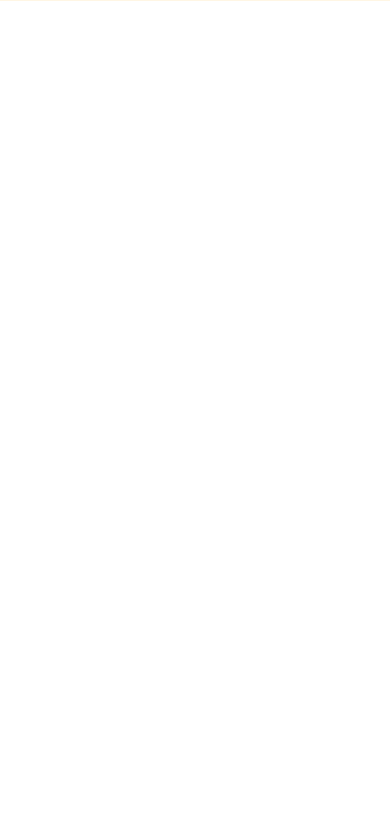
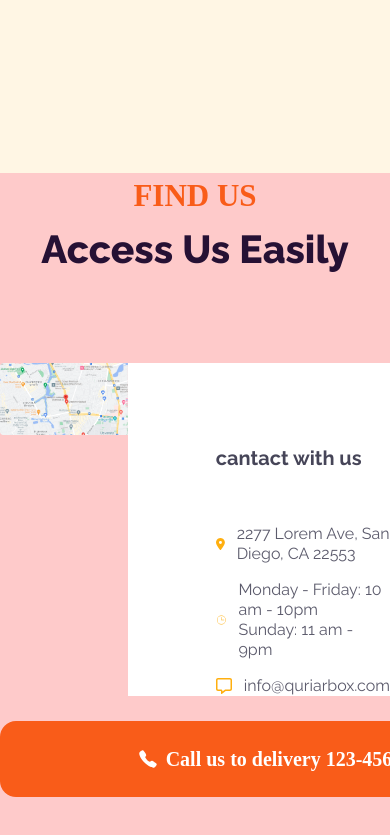
Before and after one commit to mahmudashif/Quriar, a React (Vite) app: page / in a window 390 px wide. Shown: the part 4033-4868 px from the top of the page. Before the commit the page ends 4034 px from the top, so only its background shows below. Built offline with nearby package versions, Linux system fonts and the light colour scheme.

Commit message:
find us page ready without responsive

```diff
--- a/src/App.jsx
+++ b/src/App.jsx
@@ -1,4 +1,5 @@
 import Banner from "./Banner/Banner"
+import FindUs from "./FindUs/FindUs"
 import Form from "./Form/Form"
 import Navbar from "./Navbar/Navbar"
 import Services from "./Services/Services"
@@ -18,6 +19,7 @@ function App() {
       <SecondBanner/>
       <Testimonial/>
       <Form/>
+      <FindUs/>
     </>
   )
 }
--- /dev/null
+++ b/src/FindUs/FindUs.jsx
@@ -0,0 +1,48 @@
+import React from "react";
+import location from "../assets/Map.png";
+import { FaLocationDot } from "react-icons/fa6";
+import { CiClock2 } from "react-icons/ci";
+import { FaRegMessage } from "react-icons/fa6";
+import { IoCall } from "react-icons/io5";
+
+const FindUs = () => {
+  return (
+    <div className="container bg-red-200 mx-auto font-oxanium pb-[150px]">
+      <div className="text-center">
+        <h3 className="uppercase text-orange font-bold text-[31px]">find us</h3>
+        <h3 className="font-extrabold capitalize font-raleway text-[39px] text-[#261134]">
+          access us easily
+        </h3>
+      </div>
+      <div className="flex mt-[85px] justify-between">
+        <div className="">
+          <img src={location} alt="" />
+        </div>
+        <div className="w-[536px] bg-white pt-[81px] pl-[88px]">
+          <h3 className="font-bold text-xl font-raleway text-[#464558]">
+            cantact with us
+          </h3>
+          <ul className="text-[#5C5B6C] font-raleway leading-5 pt-9">
+            <li className="mt-4 items-center flex">
+              <FaLocationDot className="inline-flex mr-3 text-[#FFAF0F]" />
+              2277 Lorem Ave, San Diego, CA 22553
+            </li>
+            <li className="mt-4 items-center flex">
+              <CiClock2 className="inline-flex mr-3 text-[#FFAF0F]" />
+              Monday - Friday: 10 am - 10pm <br /> Sunday: 11 am - 9pm
+            </li>
+            <li className="mt-4 items-center flex">
+              <FaRegMessage className="inline-flex mr-3 text-[#FFAF0F]" />
+              info@quriarbox.com
+            </li>
+          </ul>
+        </div>
+      </div>
+      <div className="mt-[25px]">
+        <button className="mx-auto flex items-center w-[560px] py-6 px-[112px] rounded-[16px] justify-center font-bold text-xl text-white bg-orange"><IoCall className="mr-2"/>Call us to delivery  123-456789</button>
+      </div>
+    </div>
+  );
+};
+
+export default FindUs;
--- a/src/Form/Form.jsx
+++ b/src/Form/Form.jsx
@@ -3,7 +3,7 @@ import ladyvector from "../assets/Illustration.png";
 
 const Form = () => {
   return (
-    <div className="bg-primary pt-[172px] font-oxanium">
+    <div className="bg-primary pt-[172px] pb-[172px] font-oxanium">
       <div className="w-[872px] mx-auto flex justify-between">
         <div>
           <img src={ladyvector} alt="" />
```
Also changed, not shown: src/assets/Map.png (added).
